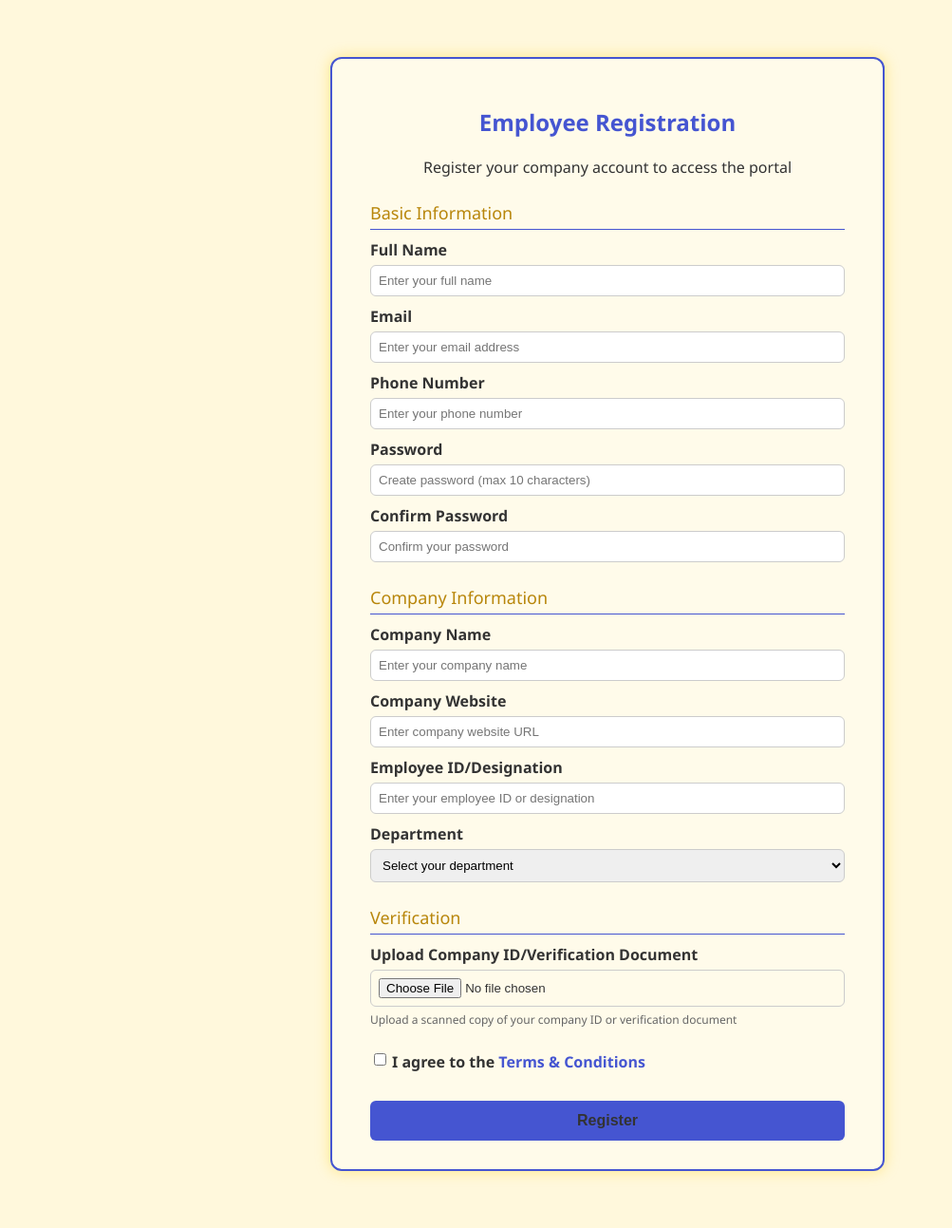
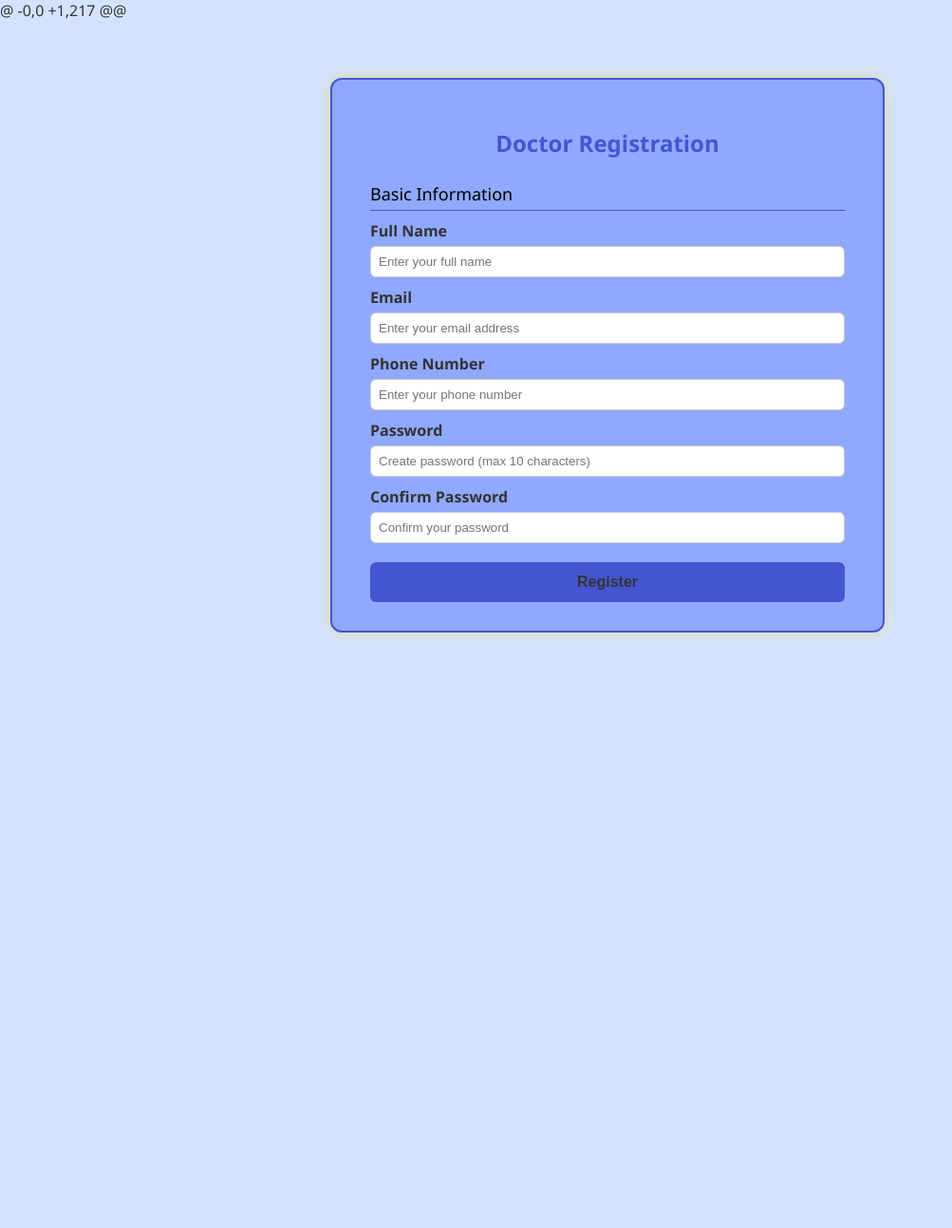
Before and after one commit to SnehaBrahmane-27/Lung_Cancer_Treatment_Prediction, a Flask app: template templates/register.html in a window 1280 px wide. Shown: the whole page at 95% size, without its empty margins (0-1003 px from the left). After the commit the page ends 675 px from the top, so only its background shows below. Run offline with Flask 3, Linux system fonts and the light colour scheme; the template is opened without the code that fills it, so the values that code supplies are empty; parts of the project's set-up code (start-up, migrations or seed data) failed here and were passed over.

Commit message:
updated regisration.html

```diff
--- a/templates/register.html
+++ b/templates/register.html
@@ -1,3 +1,4 @@
+@ -0,0 +1,217 @@
 <!DOCTYPE html>
 <html lang="en">
 <head>
@@ -7,7 +8,7 @@
     body {
       margin: 0;
       padding: 0;
-      background-color: #fff8dc;
+      background-color: #d3e3ff;
       font-family: 'Segoe UI', Tahoma, Geneva, Verdana, sans-serif;
       color: #333;
     }
@@ -16,7 +17,7 @@
       max-width: 500px;
       margin: 60px auto;
       padding: 30px 40px;
-      background-color: #fffbea;
+      background-color: #8fa9ff;
       box-shadow: 0 0 15px rgba(255, 208, 0, 0.4);
       border-radius: 12px;
       border: 2px solid #4555d1;
@@ -78,7 +79,7 @@
       padding: 12px 20px;
       text-align: center;
       font-size: 16px;
-      margin-top: 10px;
+      margin-top: 20px;
       cursor: pointer;
       border-radius: 6px;
       width: 100%;
@@ -93,7 +94,7 @@
     .section-title {
       margin-top: 25px;
       font-size: 18px;
-      color: #b8860b;
+      color: #000000;
       border-bottom: 1px solid #4555d1;
       padding-bottom: 5px;
     }
@@ -101,7 +102,7 @@
     small {
       display: block;
       margin-top: 5px;
-      color: #666;
+      color: #5b5b5b;
       font-size: 12px;
     }
 
@@ -113,8 +114,7 @@
 </head>
 <body>
   <div class="container">
-    <h2>Employee Registration</h2>
-    <p class="subtitle">Register your company account to access the portal</p>
+    <h2>Doctor Registration</h2>
 
     <div class="section-title">Basic Information</div>
     <label for="name">Full Name</label>
@@ -132,37 +132,6 @@
 
     <label for="confirm-password">Confirm Password</label>
     <input type="password" id="confirm-password" placeholder="Confirm your password" required>
-
-    <div class="section-title">Company Information</div>
-    <label for="company-name">Company Name</label>
-    <input type="text" id="company-name" placeholder="Enter your company name" required>
-
-    <label for="website">Company Website</label>
-    <input type="url" id="website" placeholder="Enter company website URL">
-
-    <label for="employee-id">Employee ID/Designation</label>
-    <input type="text" id="employee-id" placeholder="Enter your employee ID or designation" required>
-
-    <label for="department">Department</label>
-    <select id="department" required>
-      <option value="">Select your department</option>
-      <option value="hr">Human Resources</option>
-      <option value="it">Information Technology</option>
-      <option value="marketing">Marketing</option>
-      <option value="operations">Operations</option>
-      <option value="finance">Finance</option>
-      <option value="other">Other</option>
-    </select>
-
-    <div class="section-title">Verification</div>
-    <label for="company-id">Upload Company ID/Verification Document</label>
-    <input type="file" id="company-id" required>
-    <small>Upload a scanned copy of your company ID or verification document</small>
-
-    <div class="terms">
-      <input type="checkbox" id="agree" required>
-      <label for="agree">I agree to the <a href="#">Terms & Conditions</a></label>
-    </div>
 
     <button type="submit" class="btn">Register</button>
   </div>
```
